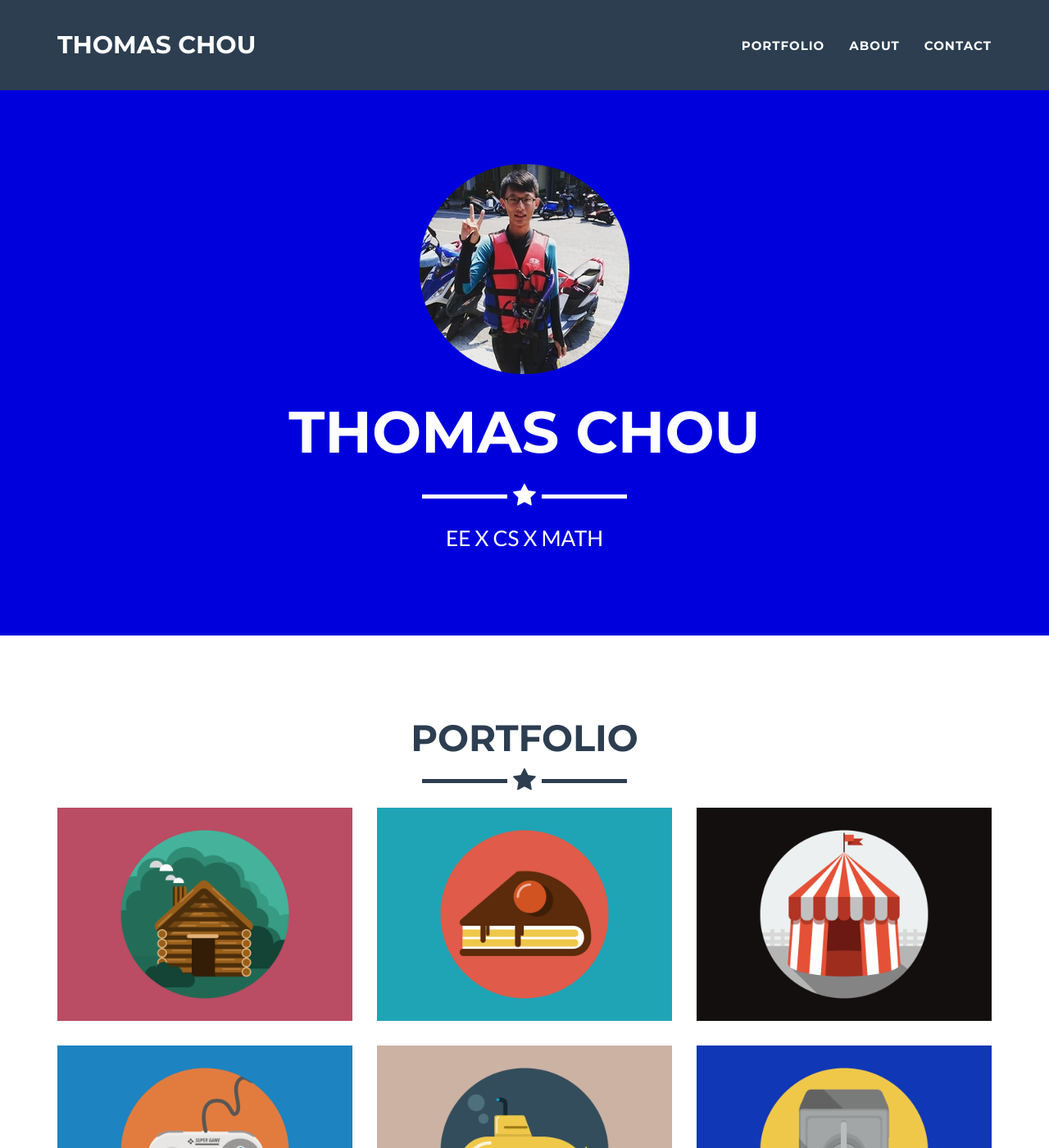
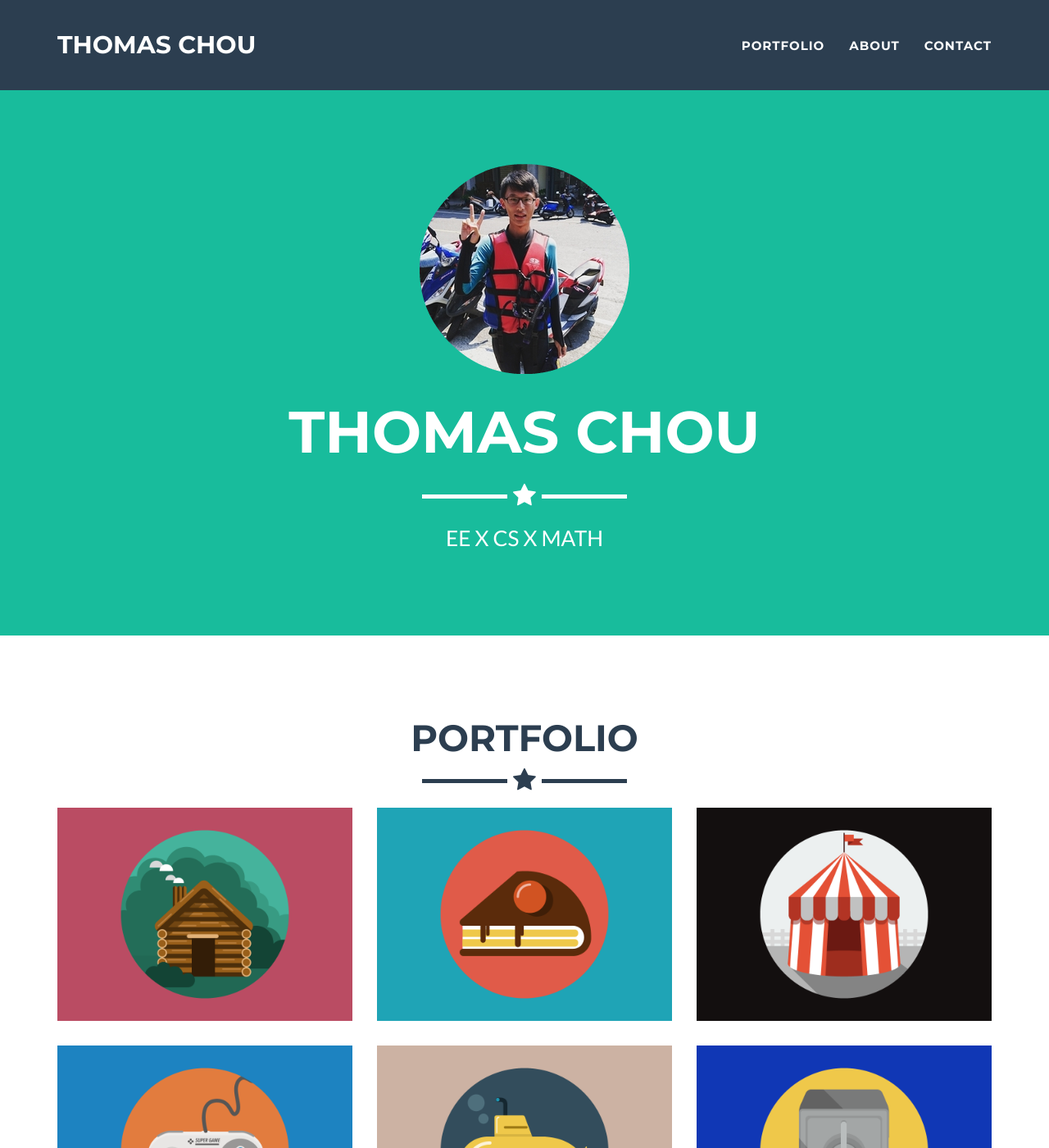
Before and after one commit to thomas861205/thomas861205.github.io, a Jekyll site: the page built from index.html, in a window 1280 px wide and 1400 px high. Shown: the whole window at 82% size. Built offline with Jekyll 4.4.1, drawn with Linux system fonts in a browser that asks for light colours.

Commit message:
back to oringinal theme

```diff
--- a/_config.yml
+++ b/_config.yml
@@ -25,7 +25,7 @@ disqus_shortname: myshortname
 
 # Color settings (hex-codes without the leading hash-tag)
 color:
-  primary: 0000dd #000000
+  primary: 18bc9c #80B3FF
   primary-rgb: "0,0,0" #"128,179,255"
   secondary: 2c3e50 #FD6E8A
   secondary-dark: 233140 #A2122F
```
